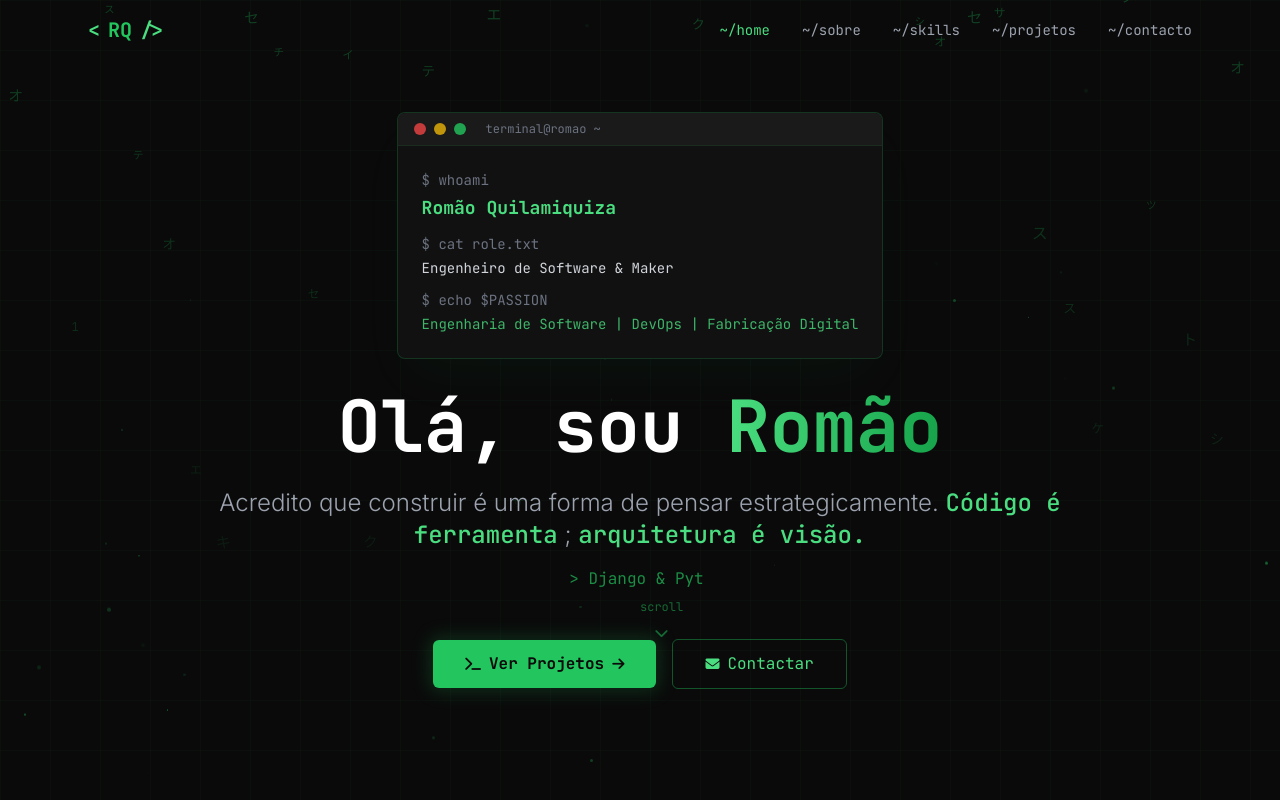
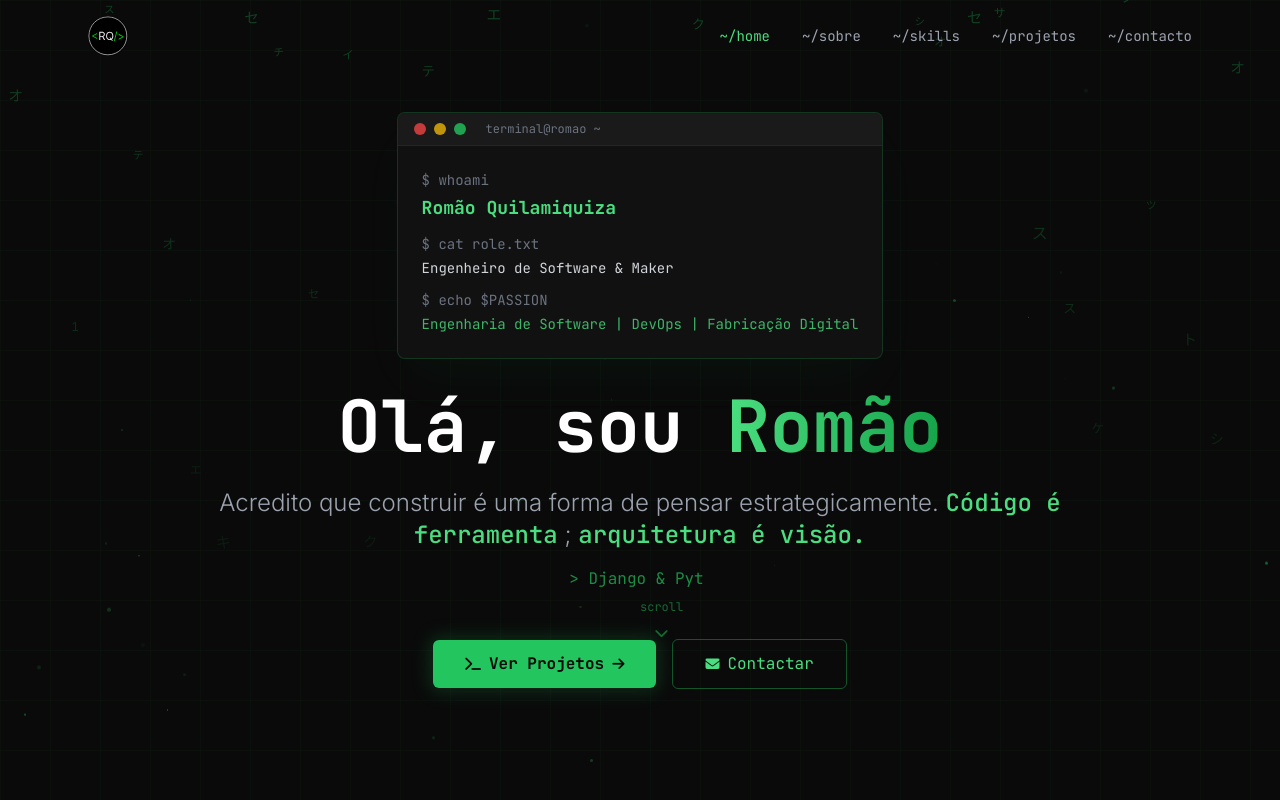
Before and after one commit to Rquilamiquiza/myportfolio, a React (Vite) app: page / in a window 1280 px wide. Shown: the top 800 px of the page. Built offline with nearby package versions, Linux system fonts and the light colour scheme.

Commit message:
change logo

```diff
--- a/src/components/Navbar.jsx
+++ b/src/components/Navbar.jsx
@@ -41,8 +41,11 @@ export default function Navbar() {
           href="#home"
           className="font-mono text-green-500 text-xl font-bold glitch-hover flex items-center gap-2"
         >
-          <span className="text-green-400">&lt;</span>RQ
-          <span className="text-green-400">/&gt;</span>
+          <img
+              src="../public/home.svg"
+              alt="Logo"
+              className="w-10 h-10 rounded-full object-cover"
+            />
         </a>
         <div className="hidden md:flex items-center gap-8">
           {LINKS.map((l) => (
```
Also changed, not shown: public/home.svg (renamed from logo.svg).
